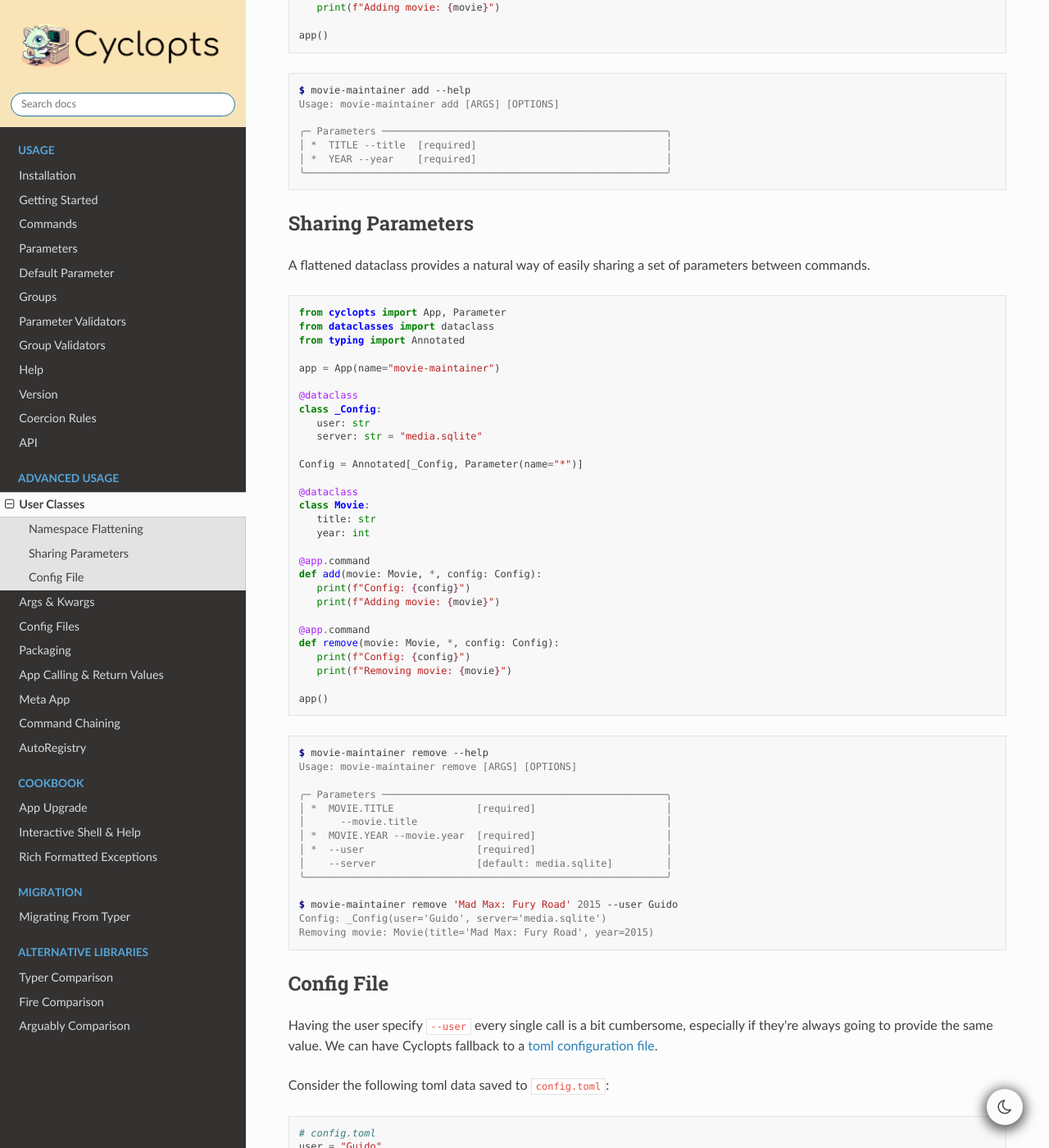
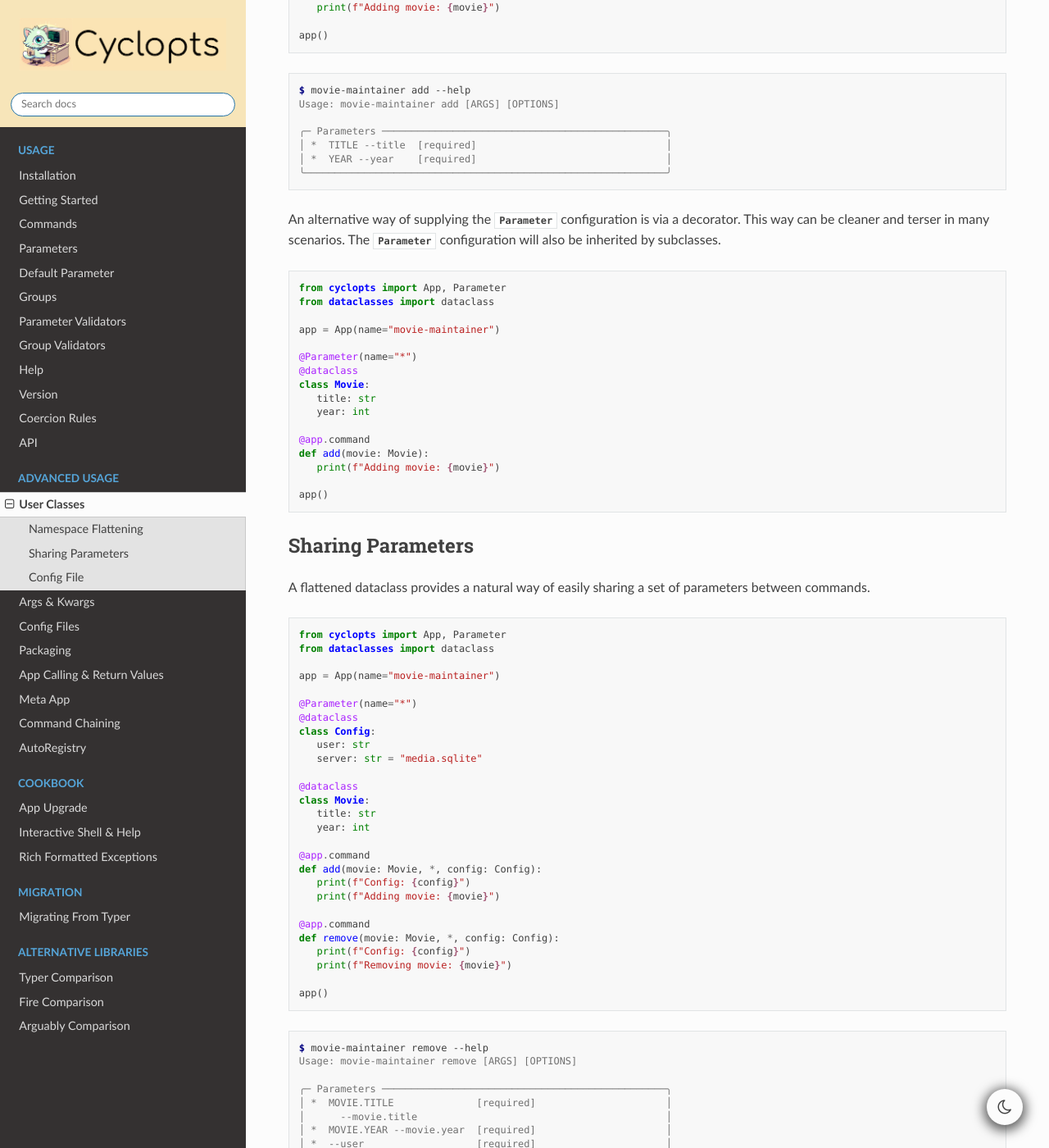
Before and after one commit to BrianPugh/cyclopts, a Sphinx documentation site: the page built from docs/source/user_classes.rst, in a window 1280 px wide and 1400 px high, scrolled down 1373 px. Shown: the whole window at 82% size. Built offline with Sphinx 7.4.7 and the Read the Docs theme 3.1.0, drawn with Linux system fonts in a browser that asks for light colours; some of the changed text lies outside the part shown.

Commit message:
update docs for @Parameter decorator. Fixed some 'note' admonitions.

```diff
--- a/docs/source/api.rst
+++ b/docs/source/api.rst
@@ -320,6 +320,7 @@ API
 
 
 .. autoclass:: cyclopts.Parameter
+   :special-members: __call__
 
    .. attribute:: name
       :type: Union[None, str, Iterable[str]]
--- a/docs/source/getting_started.rst
+++ b/docs/source/getting_started.rst
@@ -167,7 +167,7 @@ We can add application-level help documentation when creating our ``app``:
    │ *  COUNT --count  [required]                                        │
    ╰─────────────────────────────────────────────────────────────────────╯
 
-.. note:
+.. note::
    Help flags can be changed with :attr:`~cyclopts.App.help_flags`.
 
 Let's add some help documentation for our parameters.
@@ -212,7 +212,7 @@ Cyclopts uses the function's docstring and can interpret ReST, Google, Numpydoc-
    │ *  COUNT --count  Number of times to greet. [required]              │
    ╰─────────────────────────────────────────────────────────────────────╯
 
-.. note:
+.. note::
    If :attr:`.App.help` is not explicitly set, Cyclopts will fallback to the first line
    (short description) of the registered ``@app.default`` function's docstring.
 
--- a/docs/source/rules.rst
+++ b/docs/source/rules.rst
@@ -615,7 +615,7 @@ Cyclopts supports classically defined user classes, as well as classes defined b
 * `pydantic <https://docs.pydantic.dev/latest/>`_
 * `TypedDict <https://docs.python.org/3/library/typing.html#typing.TypedDict>`_
 
-.. note:
+.. note::
    For ``pydantic`` classes, Cyclopts will *not* internally perform type conversions and instead relies on pydantic's coercion engine.
 
 Subkey parsing allows for assigning values positionally and by keyword with a dot-separator.
--- a/docs/source/user_classes.rst
+++ b/docs/source/user_classes.rst
@@ -81,6 +83,29 @@ It is likely that the actual movie class/object is not important to the CLI user
    │ *  YEAR --year    [required]                                │
    ╰─────────────────────────────────────────────────────────────╯
 
+An alternative way of supplying the :class:`.Parameter` configuration is via a decorator.
+This way can be cleaner and terser in many scenarios.
+The :class:`.Parameter` configuration will also be inherited by subclasses.
+
+.. code-block:: python
+
+   from cyclopts import App, Parameter
+   from dataclasses import dataclass
+
+   app = App(name="movie-maintainer")
+
+   @Parameter(name="*")
+   @dataclass
+   class Movie:
+      title: str
+      year: int
+
+   @app.command
+   def add(movie: Movie):
+      print(f"Adding movie: {movie}")
+
+   app()
+
 .. _Sharing Parameters:
 
 ------------------
@@ -92,16 +117,14 @@ A flattened dataclass provides a natural way of easily sharing a set of paramete
 
    from cyclopts import App, Parameter
    from dataclasses import dataclass
-   from typing import Annotated
 
    app = App(name="movie-maintainer")
 
+   @Parameter(name="*")
    @dataclass
-   class _Config:
+   class Config:
       user: str
       server: str = "media.sqlite"
-
-   Config = Annotated[_Config, Parameter(name="*")]
 
    @dataclass
    class Movie:
@@ -134,7 +157,7 @@ A flattened dataclass provides a natural way of easily sharing a set of paramete
    ╰─────────────────────────────────────────────────────────────╯
 
    $ movie-maintainer remove 'Mad Max: Fury Road' 2015 --user Guido
-   Config: _Config(user='Guido', server='media.sqlite')
+   Config: Config(user='Guido', server='media.sqlite')
    Removing movie: Movie(title='Mad Max: Fury Road', year=2015)
 
 
@@ -164,12 +187,11 @@ We can update our app to fill in missing CLI parameters from this file:
       config=config.Toml("config.toml", use_commands_as_keys=False),
    )
 
+   @Parameter(name="*")
    @dataclass
-   class _Config:
+   class Config:
       user: str
       server: str = "media.sqlite"
-
-   Config = Annotated[_Config, Parameter(name="*")]
 
    @dataclass
    class Movie:
@@ -186,5 +208,5 @@ We can update our app to fill in missing CLI parameters from this file:
 .. code-block:: console
 
    $ movie-maintainer add 'Mad Max: Fury Road' 2015
-   Config: _Config(user='Guido', server='media.sqlite')
+   Config: Config(user='Guido', server='media.sqlite')
    Adding movie: Movie(title='Mad Max: Fury Road', year=2015)
```
Also changed, not shown: other parts of docs/source/user_classes.rst (+2 -0 lines), docs/source/parameters.rst (+7 -1 lines), 2 other files.
